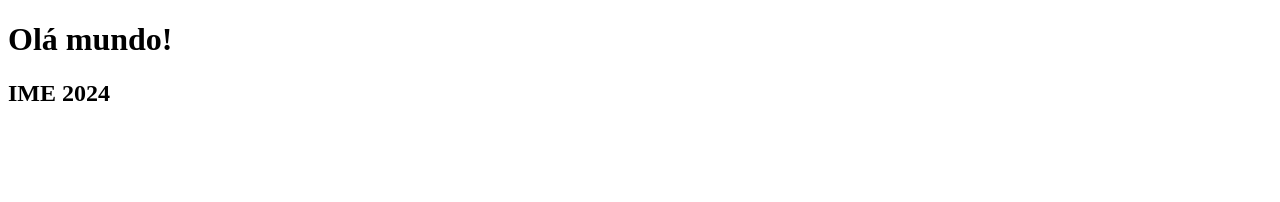
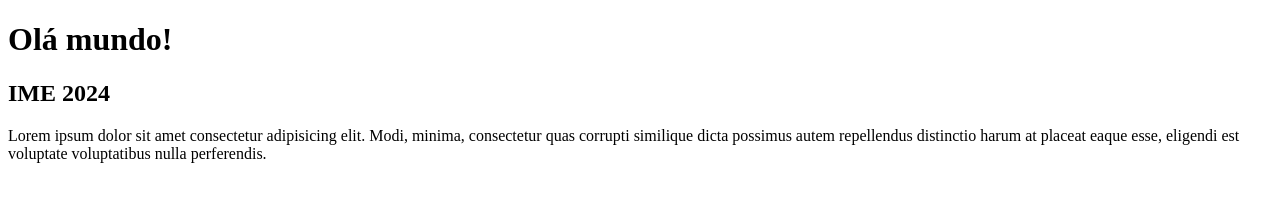
Before and after one commit to ioxua/ioxua.github.io, a plain HTML site: page index.html in a window 1280 px wide. Drawn offline with Linux system fonts and the light colour scheme.

Commit message:
chore: adds lorem

```diff
--- a/index.html
+++ b/index.html
@@ -9,5 +9,7 @@
     <h1>Olá mundo!</h1>
 
     <h2>IME 2024</h2>
+
+    <p>Lorem ipsum dolor sit amet consectetur adipisicing elit. Modi, minima, consectetur quas corrupti similique dicta possimus autem repellendus distinctio harum at placeat eaque esse, eligendi est voluptate voluptatibus nulla perferendis.</p>
 </body>
 </html>
```
